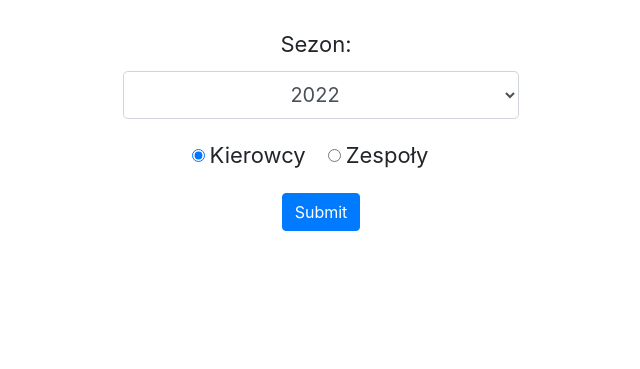
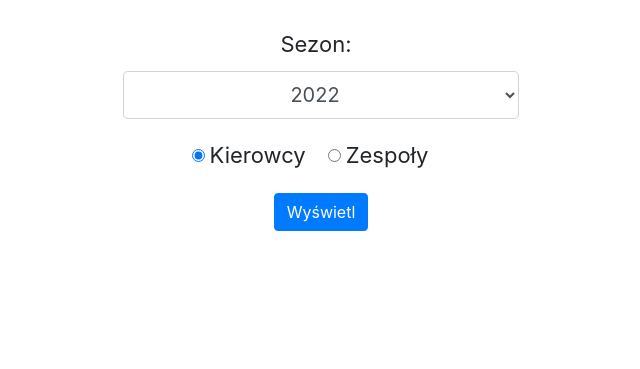
Before and after one commit to bartoszkonarski/Backend_PD, a Flask app: page / in a window 1280 px wide. Shown: the part 234-603 px from the top of the page, without its empty margins (319-959 px from the left). Run offline with Flask 2, Linux system fonts and the light colour scheme.

Commit message:
fix button

```diff
--- a/templates/base.html
+++ b/templates/base.html
@@ -81,7 +81,7 @@
 					</div>
 				</div>
 
-				<button type="submit" class="btn btn-primary">Submit</button>
+				<button type="submit" class="btn btn-primary">Wyświetl</button>
 			</form>
 		</div>
 		<div class="col-lg-4 col-sm-12 mx-auto" id="results">
```
